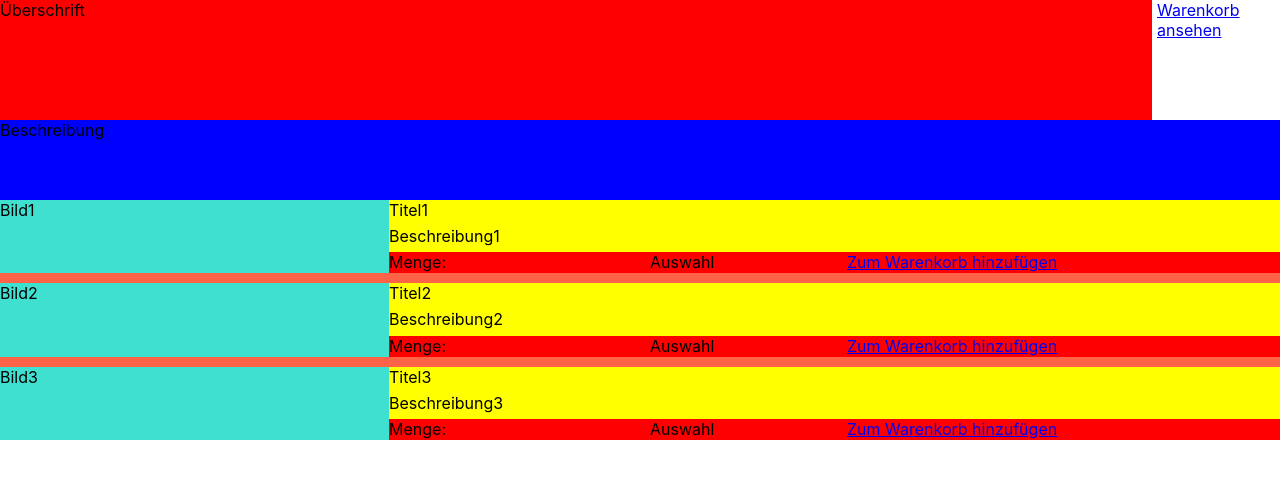
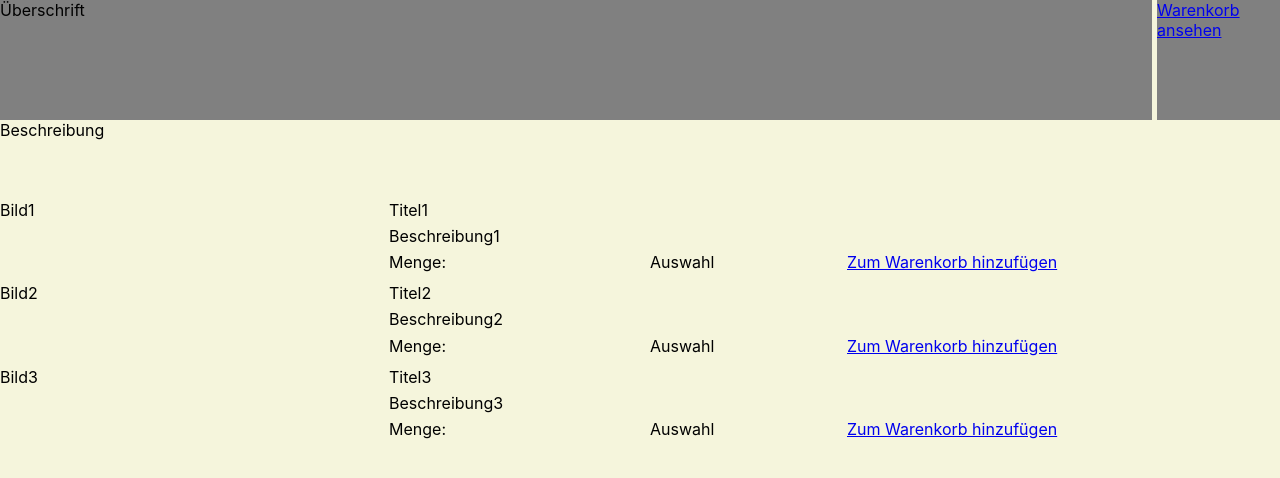
Before and after one commit to Alinabuss/Portfolio_Pruefung, a React (Create React App) app in the folder webshop/: page / in a window 1280 px wide. Shown: the top 478 px of the page. Built offline with nearby package versions, Linux system fonts and the light colour scheme.

Commit message:
Farbanpassungen

```diff
--- a/webshop/src/Seiten/Bestaetigungsseite/Bestaetigungsseite.css
+++ b/webshop/src/Seiten/Bestaetigungsseite/Bestaetigungsseite.css
@@ -1,24 +1,26 @@
 .grid-container_Bestaetigung {
+    background: beige;
     display: grid;
     grid-template-columns: 20vw 60vw 20vw;
-    grid-template-rows: 15vh 60vh 15vh ;
+    grid-template-rows: 15vh 60vh 10vh 15vh ;
     gap: 0px 5px;
     grid-template-areas:
       "Überschrift Überschrift Überschrift"
       ". Feuerwerk ."
-      ". Button .";
+      ". Button ."
+      ". . .";
   }
 .Überschrift_Bestaetigung {
-    background: red;
+    background: grey;
     grid-area: Überschrift;
 }
 
 .Feuerwerk_Bestaetigung {
-    background: blue;
+    background: beige;
     grid-area: Feuerwerk;
 }
 
 .Button_Bestaetigung {
-    background: green;
+    background: grey;
     grid-area: Button
 }
--- a/webshop/src/Seiten/Formularseite/Formularseite.css
+++ b/webshop/src/Seiten/Formularseite/Formularseite.css
@@ -1,7 +1,8 @@
 .grid-container_Formular {
+    background: beige;
     display: grid;
     grid-template-columns: 66vw 24vw 10vw;
-    grid-template-rows: 15vh 10vh 30vh;
+    grid-template-rows: 15vh 10vh 75vh;
     gap: 0px 5px;
     grid-template-areas:
       "Überschrift Überschrift Button"
@@ -9,18 +10,18 @@
       ". Preise Preise";
   }
 .Überschrift_Formular {
-    background: red;
+    background: grey;
     grid-area: Überschrift;
 }
 
 
 .Button_Formular {
-    background:white;
+    background:grey;
     grid-area: Button;
 }
 
 .Datenübersicht_Formular {
-    background: blue;
+    background: beige;
     grid-area: Produktübersicht;
 }
 
@@ -28,18 +29,18 @@
 
 .Daten_Formular {
     display: grid;
-    background:turquoise;
+    background:beige;
     grid-column-start: 1;
     grid-column-end: 2;
     grid-row-start: 3;
     grid-row-end: 4;
-    height: 100%;
+    height: 60vh;
     grid-gap: 5px;
     grid-template-columns: 20vw 45vw;
   }
 
 
 .Preise_Formular {
-    background: violet;
+    background: beige;
     grid-area: Preise;
 }
--- a/webshop/src/Seiten/Startseite/Startseite.css
+++ b/webshop/src/Seiten/Startseite/Startseite.css
@@ -1,7 +1,8 @@
 .grid-container_Start {
+    background: beige;
     display: grid;
     grid-template-columns: 90vw 10vw;
-    grid-template-rows: 15vh 10vh  30vh;
+    grid-template-rows: 15vh 10vh 75vh;
     gap: 0px 5px;
     grid-template-areas:
       "Überschrift Button"
@@ -9,36 +10,37 @@
       ". .";
   }
 .Überschrift_Start {
-    background: red;
+    background: grey;
     grid-area: Überschrift;
 }
 
 .Beschreibung_Start {
-    background: blue;
+    background: beige;
     grid-area: Beschreibung;
 }
 
 
 .Button_Start {
-    background:white;
+    background:grey;
     grid-area: Button;
 }
 
 
 .Produkte_Start {
-  background: tomato;
+  background: beige;
   display: grid;
   grid-column-start: 1;
   grid-column-end: 3;
   grid-row-start: 3;
   grid-row-end: 4;
   grid-gap: 10px;
+  height: 30vh;
   grid-template-columns: repeat(auto-fill)
 }
 
 .Bild_Start {
     display: grid;
-    background:turquoise;
+    background:beige;
     height: 100%;
     grid-gap: 5px;
     grid-template-columns: 30vw 70vw;
@@ -46,14 +48,14 @@
 
 .PB_Start {
     display: grid;
-    background: yellow;
+    background: beige;
     height: 100%;
     grid-gap: 5px;
 }
 
 .Menge_Start {
     display: grid;
-    background: red;
+    background: beige;
     height: 100%;
     grid-gap: 5px;
     grid-template-columns: 20vw 15vw 25vw;
--- a/webshop/src/Seiten/Warenkorbseite/Warenkorbseite.css
+++ b/webshop/src/Seiten/Warenkorbseite/Warenkorbseite.css
@@ -1,7 +1,8 @@
 .grid-container_Warenkorb {
+    background: beige;
     display: grid;
     grid-template-columns: 66vw 24vw 10vw;
-    grid-template-rows: 15vh 10vh 30vh;
+    grid-template-rows: 15vh 10vh 75vh;
     gap: 0px 5px;
     grid-template-areas:
       "Überschrift Überschrift Button"
@@ -9,36 +10,37 @@
       ". Preise Preise";
   }
 .Überschrift_Warenkorb {
-    background: red;
+    background: grey;
     grid-area: Überschrift;
 }
 
 
 .Button_Warenkorb {
-    background:white;
+    background:grey;
     grid-area: Button;
 }
 
 .Produktübersicht_Warenkorb {
-    background: blue;
+    background: beige;
     grid-area: Produktübersicht;
 }
 
 
 .Produkte_Warenkorb {
-  background: tomato;
+  background: beige;
   display: grid;
   grid-column-start: 1;
   grid-column-end: 2;
   grid-row-start: 3;
   grid-row-end: 4;
   grid-gap: 10px;
+  height: 30vh;
   grid-template-columns: repeat(auto-fill)
 }
 
 .Bild_Warenkorb {
     display: grid;
-    background:turquoise;
+    background:beige;
     height: 100%;
     grid-gap: 5px;
     grid-template-columns: 15vw 50vw;
@@ -46,20 +48,20 @@
 
 .PB_Warenkorb {
     display: grid;
-    background: yellow;
+    background: beige;
     height: 100%;
     grid-gap: 5px;
 }
 
 .Menge_Warenkorb {
     display: grid;
-    background: red;
+    background: beige;
     height: 100%;
     grid-gap: 5px;
     grid-template-columns: 20vw 20vw 10vw;
 }
 
 .Preise_Warenkorb {
-    background: violet;
+    background: beige;
     grid-area: Preise;
 }
```
